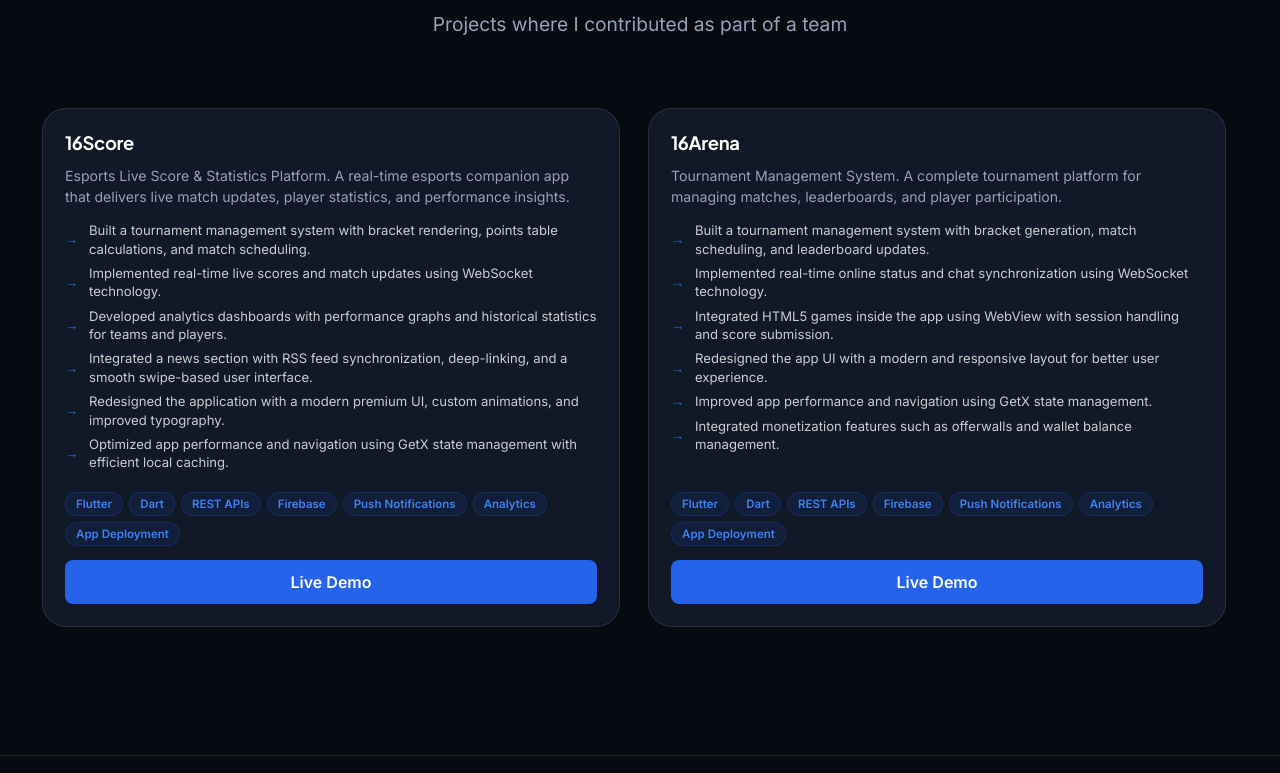
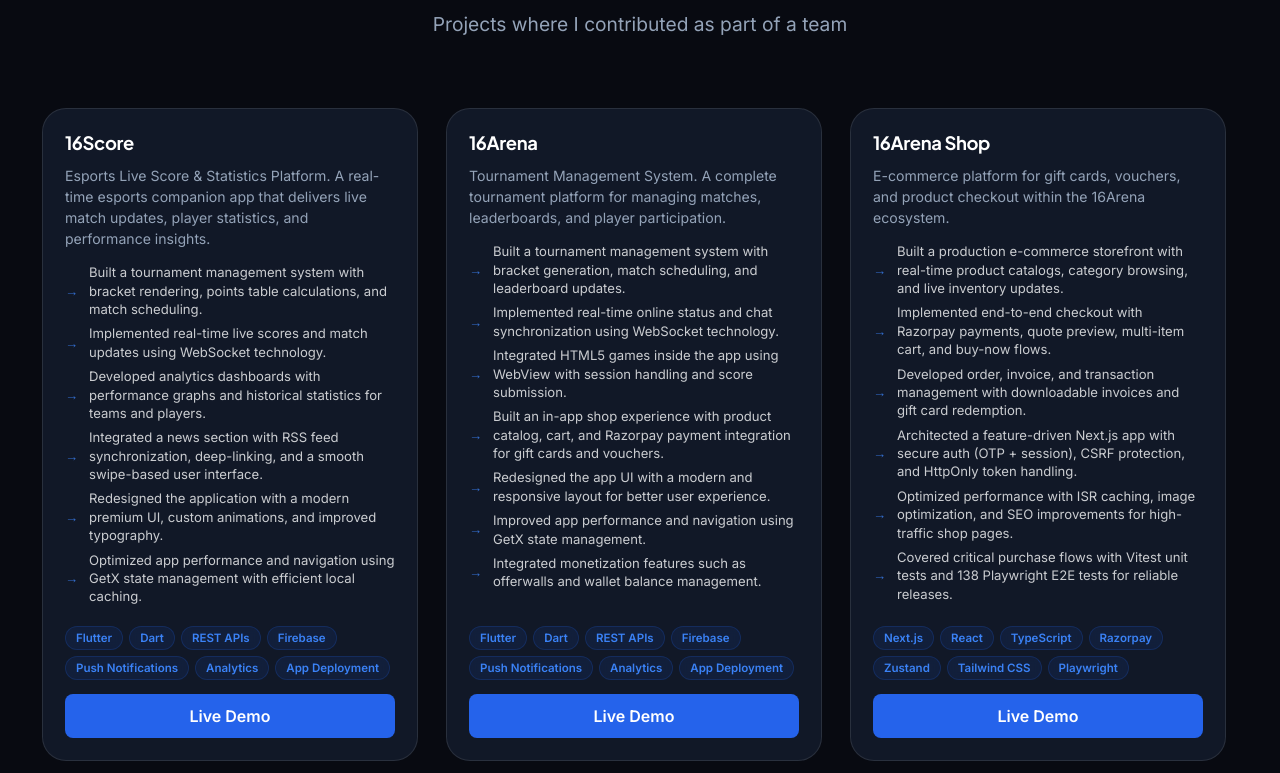
Before and after one commit to priyansuchavda/my-portfolio, a Next.js app: page /projects in a window 1280 px wide. Shown: the part 1087-1860 px from the top of the page. Built offline with nearby package versions, Linux system fonts and the light colour scheme.

Commit message:
16arena shop project added and done experience time dynamically

```diff
--- a/src/components/FeaturedProjects.tsx
+++ b/src/components/FeaturedProjects.tsx
@@ -128,11 +128,34 @@
       "Built a tournament management system with bracket generation, match scheduling, and leaderboard updates.",
       "Implemented real-time online status and chat synchronization using WebSocket technology.",
       "Integrated HTML5 games inside the app using WebView with session handling and score submission.",
+      "Built an in-app shop experience with product catalog, cart, and Razorpay payment integration for gift cards and vouchers.",
       "Redesigned the app UI with a modern and responsive layout for better user experience.",
       "Improved app performance and navigation using GetX state management.",
       "Integrated monetization features such as offerwalls and wallet balance management."
     ],
     liveLink: "https://play.google.com/store/apps/details?id=com.sixteenarena.app"
+  },
+  {
+    title: "16Arena Shop",
+    description: "E-commerce platform for gift cards, vouchers, and product checkout within the 16Arena ecosystem.",
+    tags: [
+      "Next.js",
+      "React",
+      "TypeScript",
+      "Razorpay",
+      "Zustand",
+      "Tailwind CSS",
+      "Playwright"
+    ],
+    features: [
+      "Built a production e-commerce storefront with real-time product catalogs, category browsing, and live inventory updates.",
+      "Implemented end-to-end checkout with Razorpay payments, quote preview, multi-item cart, and buy-now flows.",
+      "Developed order, invoice, and transaction management with downloadable invoices and gift card redemption.",
+      "Architected a feature-driven Next.js app with secure auth (OTP + session), CSRF protection, and HttpOnly token handling.",
+      "Optimized performance with ISR caching, image optimization, and SEO improvements for high-traffic shop pages.",
+      "Covered critical purchase flows with Vitest unit tests and 138 Playwright E2E tests for reliable releases."
+    ],
+    liveLink: "https://shop.16arena.com"
   }
 ];
 
```
Also changed, not shown: src/components/Experience.tsx (+60 -9 lines).
